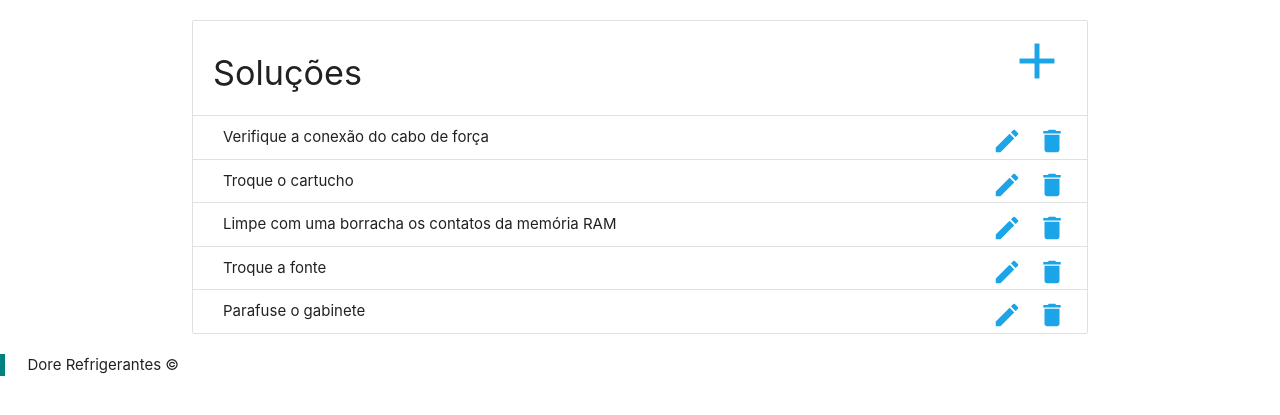
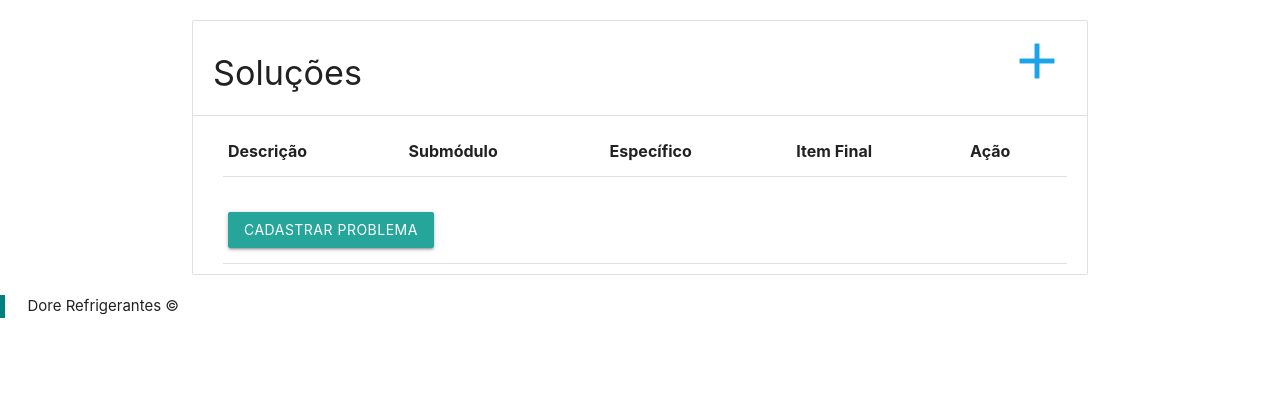
Before and after one commit to biamartinsro/AplicacaoDore, a PHP site: page /listasolucoes.php in a window 1280 px wide. Shown: the part 112-527 px from the top of the page. Run offline with PHP 8.4, Linux system fonts and the light colour scheme; data that the repository does not hold is empty.

Commit message:
listas funcionando

```diff
--- a/backend/classes/Problema.php
+++ b/backend/classes/Problema.php
@@ -61,7 +61,7 @@ class Problema {
 
     public function lista(){
         try {
-            $sql  = "SELECT C.idproblema, C.descricao, F.nosubmodulo, G.noespecifico, H.noitemfinal
+            $sql  = "SELECT C.idproblema AS 'IdProblema', C.descricao AS 'Descricao', F.nosubmodulo AS 'Submodulo', G.noespecifico AS 'Especifico', H.noitemfinal AS 'ItemFinal'
 FROM tbproblema AS C
 INNER JOIN tbsubmodulo AS F ON C.idsubmodulo = F.idsubmodulo
 INNER JOIN tbespecifico AS G ON C.idespecifico = G.idespecifico
--- a/frontend/Interfaces/listasolucoes.php
+++ b/frontend/Interfaces/listasolucoes.php
@@ -1,4 +1,5 @@
-<!DOCTYPE html>
+<?php  include('../../backend/classes/Problema.php'); ?>
+
 <html lang="pt-br">
 
 <head>
@@ -8,21 +9,21 @@
     <link rel="stylesheet" href="https://fonts.googleapis.com/icon?family=Material+Icons">
     <link href="https://fonts.googleapis.com/css2?family=Roboto&display=swap" rel="stylesheet">
     <link rel="shortcut icon" href="../Interfaces de Cadastro/Imagens/Dore-icone.png" type="image/x-icon">
-    <title>Lista de soluções</title>
-    <link rel="stylesheet" href="./CSS/Listas.css">
+    <title>Soluções</title>
+    <link rel="stylesheet" href="CSS/Listas.css">
 </head>
 
 <body>
 
     <nav class="nav-extended teal z-depth-0">
         <div class="nav-wrapper teal container">
-            <a href="./Principal.html" class="brand-logo"><img src="../Interfaces de Cadastro/Imagens/Dore.png"
+            <a href="PrincipalGeral.php" class="brand-logo"><img src="../Interfaces de Cadastro/Imagens/Dore.png"
                     alt=""></a>
                     <a class="modal-trigger" href="#sair"><i class="material-icons right">exit_to_app</i></a>
             <ul id="nav-mobile" class="right hide-on-med-and-down">
-                <li><a href="Principal.html">Home</a></li>
-                <li><a href="../Interfaces Principais/Sobre.html">Sobre</a></li>
-                <li><a href="../Interfaces Principais/Contato.html">Contatos</a></li>
+                <li><a href="PrincipalGeral.php">Home</a></li>
+                <li><a href="../Interfaces Principais/Sobre.php">Sobre</a></li>
+                <li><a href="../Interfaces Principais/Contato.php">Contatos</a></li>
             </ul>
         </div>
 
@@ -31,14 +32,14 @@
         <div class="row">
             <div class="nav-content col s12">
                 <ul class="tabs tabs-transparent col s11 offset-s1">
-                    <li class="tab"><a href="listaUsuários.html">Usuários</a></li>
-                    <li class="tab"><a href="listaModulos.html">Módulos</a></li>
-                    <li class="tab"><a href="listaSubmodulos.html">Submódulos</a></li>
-                    <li class="tab"><a href="listaEspecificos.html">Específicos</a></li>
-                    <li class="tab"><a href="listaItensFinais.html">Itens finais</a></li>
-                    <li class="tab"><a href="listaProblemas.html">Problemas</a></li>
-                    <li class="tab active"><a href="listaSolucoes.html">Soluções</a></li>
-                    <li class="tab"><a href="listaSetor-Informacoes.html">Setores e Informações</a></li>
+                    <li class="tab"><a href="listausuario.php">Usuários</a></li>
+                    <li class="tab"><a href="listamodulos.php">Módulos</a></li>
+                    <li class="tab"><a href="listasubmodulos.php">Submódulos</a></li>
+                    <li class="tab"><a href="listaespecifico.php">Específicos</a></li>
+                    <li class="tab"><a href="listaitemfinal.php">Itens finais</a></li>
+                    <li class="tab"><a href="listaproblemas.php">Problemas</a></li>
+                    <li class="tab active"><a href="listasolucoes.php">Soluções</a></li>
+                    <li class="tab"><a href="listasetorinformacoes.php">Setores e Informações</a></li>
                 </ul>
             </div>
         </div>
@@ -59,41 +60,68 @@
     </div>
 
     <ul class="sidenav" id="mobile-demo">
-        <li><a href="Principal.html">Home</a></li>
+        <li><a href="PrincipalGeral.php">Home</a></li>
         <li><a href="">Sobre</a></li>
         <li><a href="">Contato</a></li>
     </ul>
 
-    <div id="modulos" class="col s12">
+    <div id="usuarios" class="col s12">
         <ul class="collection with-header container">
             <li class="collection-header">
-                <a href="../Interfaces de Cadastro/Solucao.html"><i class="material-icons right medium">add</i></a>
+                <a href="../Interfaces de Cadastro/solucao.php"><i class="material-icons right medium">add</i></a>
                 <h4>Soluções</h4>
             </li>
-            <li class="collection-item">Verifique a conexão do cabo de força
-                <a class="modal-trigger" href="#modal"><i class="material-icons right small">delete</i></a>
-                <a href="../Interfaces de Edição/Editar_Solução.html"><i
-                        class="material-icons right small">create</i></a>
+            <li class="collection-item">  <table>
+            <thead>
+                <tr>
+                    <th>Descrição</th>
+                    <th>Submódulo</th>
+                    <th>Específico</th>
+                    <th>Item Final</th>
+                    <th colspan="2">Ação</th>
+                </tr>
+            </thead>
+
+            <?php
+                $p = new Problema();
+                $lista_problema = $p->lista();
+                foreach($lista_problema as $lst_problema) { ?>
+                <tr>
+
+                    <td><?php echo $lst_problema->getDescricao(); ?></td>
+                    <td><?php echo $lst_problema->getSubmodulo();?></td>
+                    <td><?php echo $lst_problema->getEspecifico()?></td>
+                    <td><?php echo $lst_problema->getItemfinal()?></td>
+                    <td>
+                        <a href="../Interfaces de Edição/editarproblema.php?editar=<?php echo $lst_problema->getIdproblema(); ?>" class="edit_btn">Alterar</a>
+                    </td>
+                    <td>
+                        <a href="../Exclusao/excluiproblema.php?excluir=<?php echo $lst_problema->getIdproblema(); ?>"
+                           class="del_btn">Remover</a>
+                    </td>
+                </tr>
+            <?php } ?>
+            <tfoot>
+                <td colspan="4" align="center">
+                    <br> <button class="btn" name="listar" type="button" onclick="location.href='../Interfaces de Cadastro/problema.php';">Cadastrar Problema</button>
+                </td>
+            </tfoot>
+        </table>
+        <?php
+            if (isset($_GET['exclusao'])) {
+                if ($_GET['exclusao'] == 0){
+                    $msg  = "<p name = 'msg' id='msg' class = 'msg_erro'>";
+                    $msg .= "Exclusão não pôde ser realizada.</p>";
+                    echo $msg;
+                }
+            }
+        ?>         <a class="modal-trigger" href="#modal"></a>
             </li>
-            <li class="collection-item">Troque o cartucho
-                <a class="modal-trigger" href="#modal"><i class="material-icons right small">delete</i></a>
-                <a href=""><i class="material-icons right small">create</i></a>
-            </li>
-            <li class="collection-item">Limpe com uma borracha os contatos da memória RAM
-                <a class="modal-trigger" href="#modal"><i class="material-icons right small">delete</i></a>
-                <a href=""><i class="material-icons right small">create</i></a>
-            </li>
-            <li class="collection-item">Troque a fonte
-                <a class="modal-trigger" href="#modal"><i class="material-icons right small">delete</i></a>
-                <a href=""><i class="material-icons right small">create</i></a>
-            </li>
-            <li class="collection-item">Parafuse o gabinete
-                <a class="modal-trigger" href="#modal"><i class="material-icons right small">delete</i></a>
-                <a href=""><i class="material-icons right small">create</i></a>
-            </li>
+
+
+
         </ul>
     </div>
-
     <div id="modal" class="modal">
         <div class="modal-content">
             <div class="container center">
@@ -114,9 +142,18 @@
 
     <script src="../Interfaces de Cadastro/JS/jquery-3.5.1.min.js"></script>
     <script src="../Interfaces de Cadastro/JS/materialize.min.js"></script>
-    <script>$(document).ready(function () {
+    <script>document.addEventListener('DOMContentLoaded', function () {
+            var elems = document.querySelectorAll('.sidenav');
+            var instances = M.Sidenav.init(elems, options);
+        });
+        $(document).ready(function () {
             $('.modal').modal();
-        });</script>
+        });
+        $(document).ready(function () {
+            $('.tooltipped').tooltip();
+        });
+    </script>
+
 
 </body>
 
```
Also changed, not shown: frontend/Exclusao/excluimodulo.php (+26 -6 lines), frontend/Exclusao/excluiproblema.php (added, +7 -0 lines), frontend/Interfaces de Edição/editarmodulo.php (+5 -3 lines), frontend/Interfaces/listamodulos.php (+8 -7 lines), frontend/Interfaces/listaproblemas.php (+14 -10 lines), frontend/Interfaces/listasetorinformacoes.php (+61 -1 lines).
